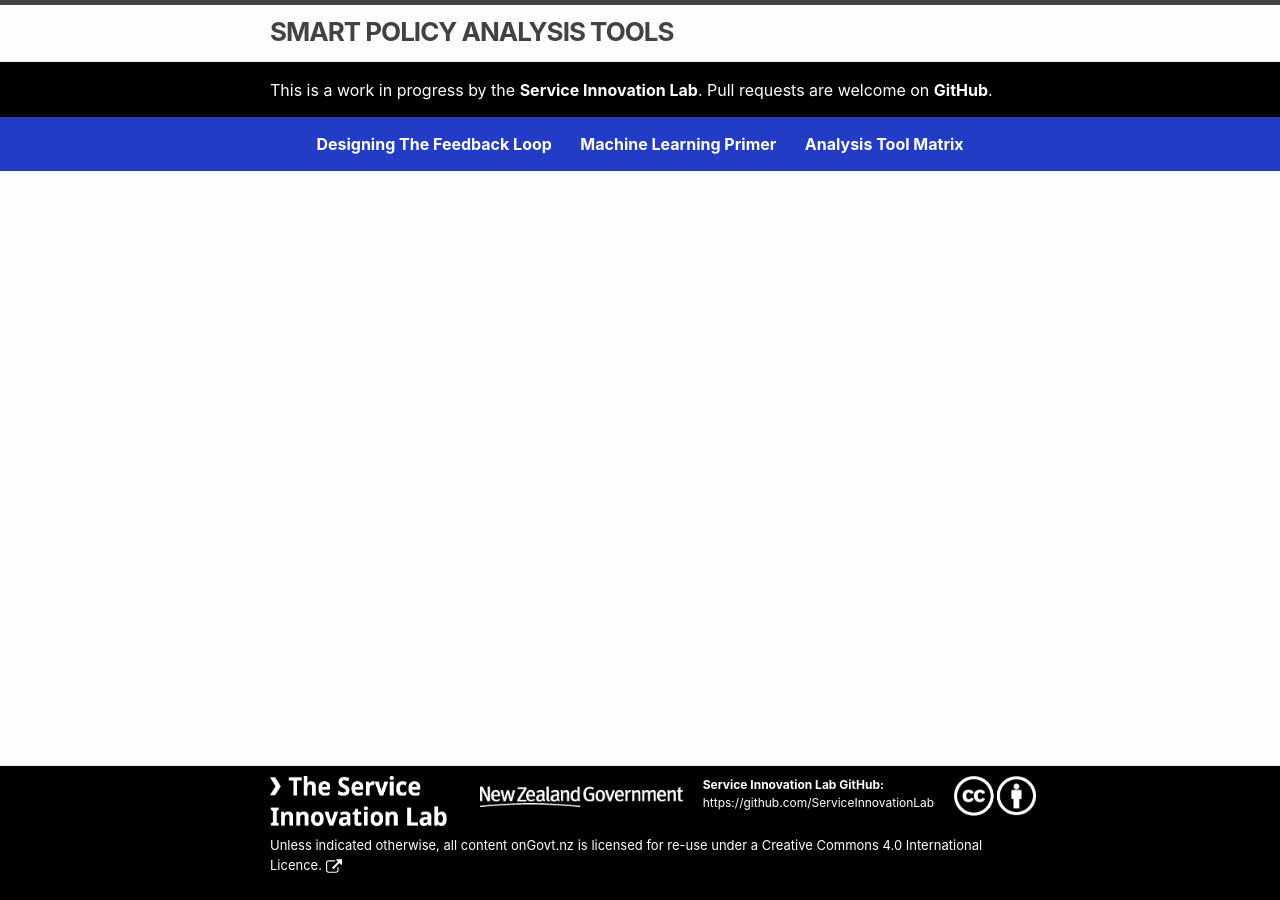
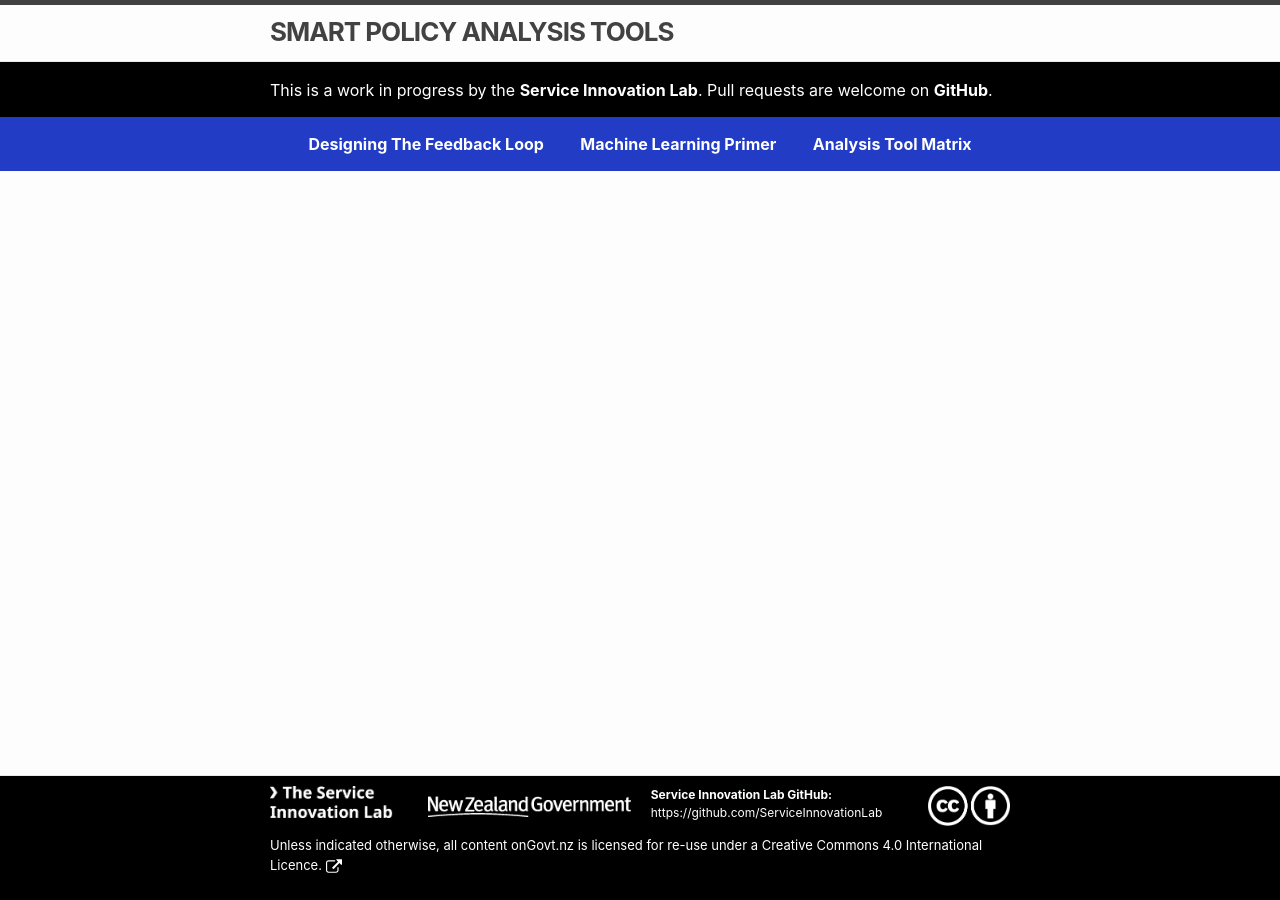
Before and after one commit to ServiceInnovationLab/bagel-box, a Jekyll site: the page built from index.md, in a window 1280 px wide. Built offline with Jekyll 4.4.1, drawn with Linux system fonts in a browser that asks for light colours.

Commit message:
Footer style tweaks.

```diff
--- a/_sass/footer.scss
+++ b/_sass/footer.scss
@@ -56,9 +56,9 @@
 }
 
 .sil-logo {
-  padding: 0 10px 0 0;
-  width: 200px;
-  flex-shrink: 1;
+  padding: 0 20px 0 0;
+  width: 9rem;
+  height: 2rem;
 }
 
 .govt-logo {
@@ -83,7 +83,6 @@
 .licence {
   color: $color-lightest;
   font-size: 13px;
-  padding: 10px 0 0 0;
 
   a {
     color: $color-lightest;
--- a/_sass/minima/_layout.scss
+++ b/_sass/minima/_layout.scss
@@ -61,7 +61,7 @@
     }
 
     a {
-      padding: 12px;
+      padding: 16px;
       color: white;
       text-decoration: none;
       font-weight: bold;
```
